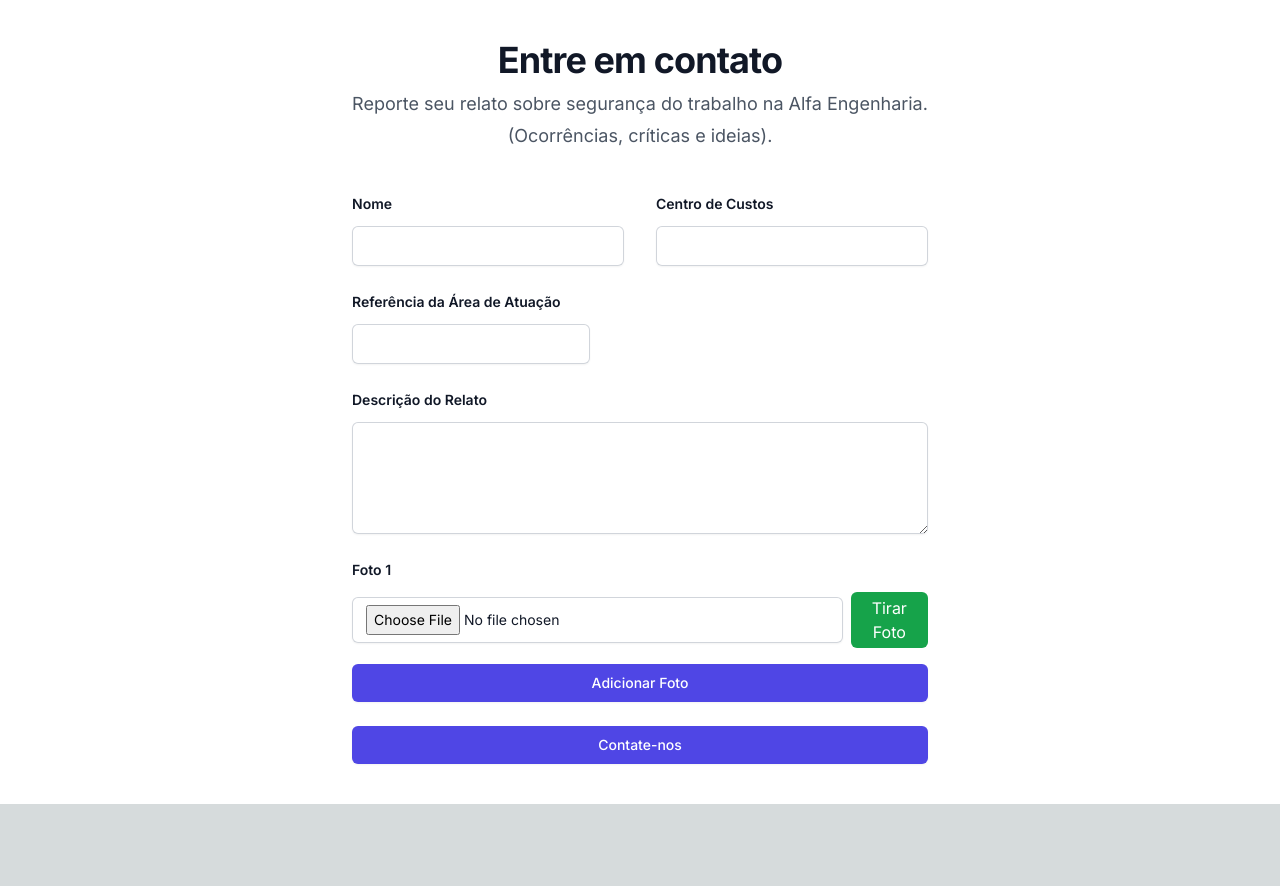
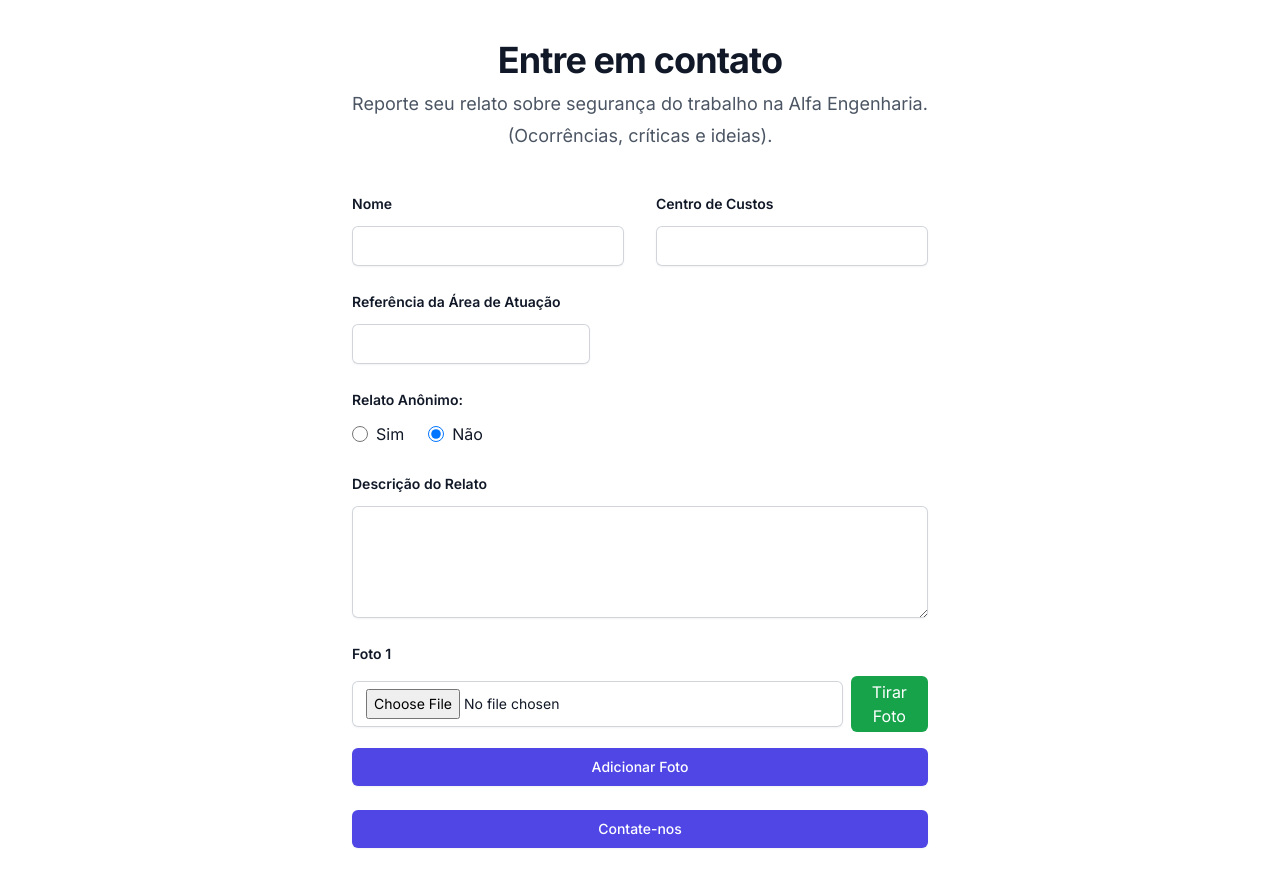
Before and after one commit to pedrorochacr/HackatonAlfa, a Next.js app in the folder externo/: page /reports in a window 1280 px wide. Before the commit the page ends 804 px from the top, so only its background shows below. Built offline with nearby package versions, Linux system fonts and the light colour scheme.

Commit message:
Front: pagina reports pronta para testes

```diff
--- a/externo/package.json
+++ b/externo/package.json
@@ -19,6 +19,7 @@
     "postcss": "8.4.27",
     "react": "18.2.0",
     "react-dom": "18.2.0",
+    "react-toastify": "^9.1.3",
     "tailwindcss": "3.3.3",
     "typescript": "5.1.6"
   }
--- a/externo/src/app/reports/page.tsx
+++ b/externo/src/app/reports/page.tsx
@@ -1,5 +1,4 @@
 'use client';
-
 import React, { useState } from 'react';
 import axios from 'axios';
 
@@ -14,6 +13,9 @@ export default function ReportPage() {
   const [localizacao, setLocalizacao] = useState<String | null>(null);
   const [latitude, setLatitude] = useState<number | null>(null);
   const [longitude, setLongitude] = useState<number | null>(null);
+  const [anonimo, setAnonimo] = useState(false);
+  const [descricaoError, setDescricaoError] = useState('');
+  const [foto1Error, setFoto1Error] = useState('');
 
   const handleNomeChange = (event: React.ChangeEvent<HTMLInputElement>) => {
     setNome(event.target.value);
@@ -102,6 +104,17 @@ export default function ReportPage() {
       alert('É necessário permitir a localização para enviar o relato.');
       return;
     }
+
+    // Validar os campos obrigatórios
+    if (!descricao) {
+      setDescricaoError('A descrição do relato é obrigatória.');
+      return;
+    }
+    if (!fotos[0].filled) {
+      setFoto1Error('A primeira foto é obrigatória.');
+      return;
+    }
+
     try {
       const formData = new FormData();
       formData.append('nome', nome);
@@ -149,6 +162,8 @@ export default function ReportPage() {
       </div>
       <form className="mx-auto mt-16 max-w-xl sm:mt-10" onSubmit={handleSubmit}>
         <div className="grid grid-cols-1 gap-x-8 gap-y-6 sm:grid-cols-2">
+          {!anonimo && (
+            <>
               <div>
                 <label htmlFor="first-name" className="block text-sm font-semibold leading-6 text-gray-900">
                   Nome
@@ -197,6 +212,35 @@ export default function ReportPage() {
                   />
                 </div>
               </div>
+            </>
+          )}
+          <div className="sm:col-span-2">
+            <label className="block text-sm font-semibold leading-6 text-gray-900">
+              Relato Anônimo:
+            </label>
+            <div className="mt-2.5">
+              <label className="inline-flex items-center">
+                <input
+                  type="radio"
+                  name="anonimo"
+                  checked={anonimo}
+                  onChange={() => setAnonimo(true)}
+                  className="form-radio h-4 w-4 text-indigo-600 focus:ring-indigo-500"
+                />
+                <span className="ml-2 text-gray-900">Sim</span>
+              </label>
+              <label className="inline-flex items-center ml-6">
+                <input
+                  type="radio"
+                  name="anonimo"
+                  checked={!anonimo}
+                  onChange={() => setAnonimo(false)}
+                  className="form-radio h-4 w-4 text-indigo-600 focus:ring-indigo-500"
+                />
+                <span className="ml-2 text-gray-900">Não</span>
+              </label>
+            </div>
+          </div>
           <div className="sm:col-span-2">
             <label htmlFor="descricao" className="block text-sm font-semibold leading-6 text-gray-900">
               Descrição do Relato
@@ -210,6 +254,7 @@ export default function ReportPage() {
                 rows={4}
                 className="block w-full rounded-md border-0 px-3.5 py-2 text-gray-900 shadow-sm ring-1 ring-inset ring-gray-300 placeholder:text-gray-400 focus:ring-2 focus:ring-inset focus:ring-indigo-600 sm:text-sm sm:leading-6"
               />
+              {descricaoError && <p className="mt-1 text-red-600">{descricaoError}</p>}
             </div>
           </div>
           {fotos.map((foto, index) => (
@@ -230,6 +275,7 @@ export default function ReportPage() {
                     className="block w-full rounded-md border-0 px-3.5 py-2 text-gray-900 shadow-sm ring-1 ring-inset ring-gray-300 focus:ring-2 focus:ring-inset focus:ring-indigo-600 sm:text-sm sm:leading-6"
                   />
                 )}
+                {index === 0 && foto1Error && <p className="ml-2 text-red-600">{foto1Error}</p>}
                 {index > 0 && (
                   <button
                     type="button"
@@ -266,9 +312,7 @@ export default function ReportPage() {
         <div className="mt-6">
           <button
             type="button"
-            onClick={
-              handleGetLocation
-            }
+            onClick={handleGetLocation}
             className="block w-full py-2 px-4 border border-transparent rounded-md shadow-sm text-sm font-medium text-white bg-indigo-600 hover:bg-indigo-700 focus:outline-none focus:ring-2 focus:ring-offset-2 focus:ring-indigo-500 mt-4"
           >
             Contate-nos
```
Also changed, not shown: 1 other file (tests, documents, lock files or other folders). Lines whose indentation alone changed are shown as unchanged.
